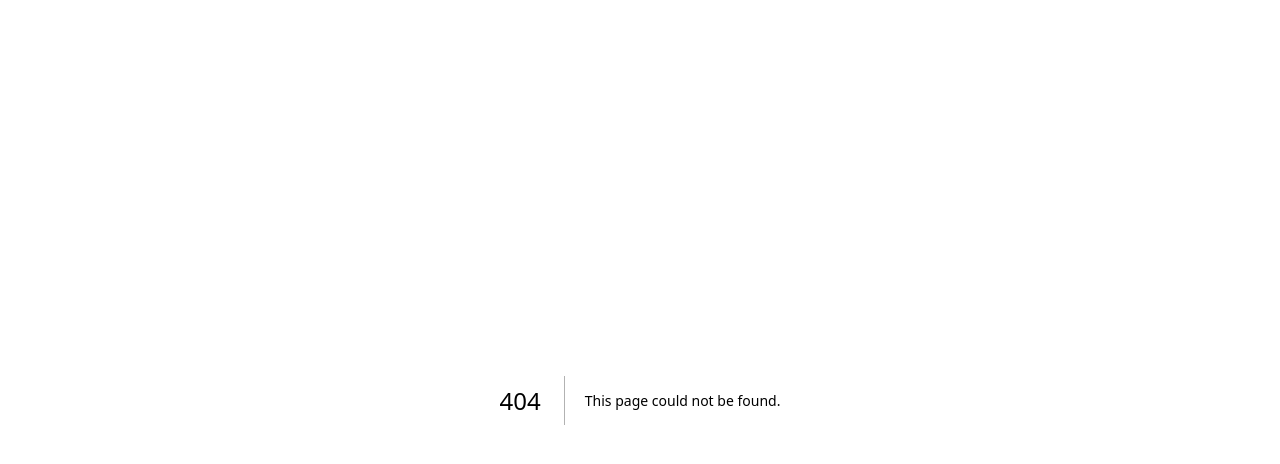
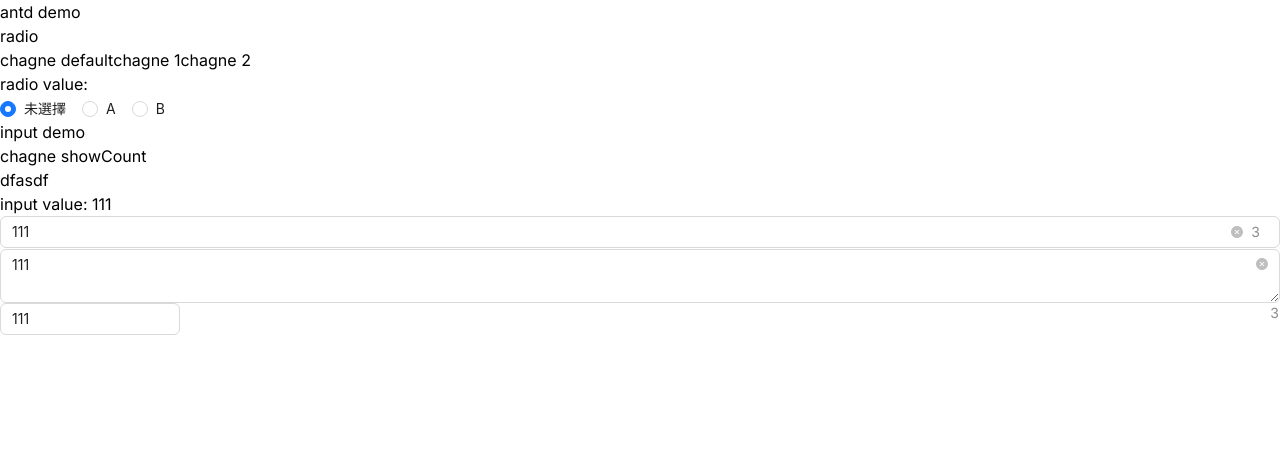
Before and after one commit to JackyHuang700/20230716_next13, a Next.js app: page /antd in a window 1280 px wide. Before the commit this address had no page. Shown: the top 464 px of the page. Built offline with nearby package versions, Linux system fonts and the light colour scheme.

Commit message:
add: add component input & radio

```diff
--- /dev/null
+++ b/app/antd/page.tsx
@@ -0,0 +1,108 @@
+'use client'
+
+import React, { useState } from 'react'
+import AntdInput from "@/components/antd/input"
+import AntdRadio from "@/components/antd/radio"
+import { Radio } from 'antd'
+/* // import { Input } from 'antd'; */
+
+
+function AntdDemo() {
+
+
+  const [inputVal_tem, setInputVal_tem] = useState('111')
+  const [input_tem, setInput_tem] = useState({
+    /**  allowClear: false, */
+    /** showCount: false, */
+    /* type: 'inputNumber', // FIXME:　若為 input 可以刪除 */
+  })
+
+
+  const [radioVal_tem, setRadioVal_tem] = useState('')
+  const [radio_tem, setRadio_tem] = useState({
+  })
+
+
+
+  return (
+    <div>
+      <h5>antd demo</h5>
+
+      <div className="radio">
+        <h5>radio</h5>
+        <div>
+          <button onClick={() => setRadioVal_tem('')}>chagne default</button>
+          <button onClick={() => setRadioVal_tem(1)}>chagne 1</button>
+          <button onClick={() => setRadioVal_tem(2)}>chagne 2</button>
+        </div>
+
+        <div>radio value: {radioVal_tem}</div>
+
+
+        <AntdRadio
+          {...radio_tem}
+          value={radioVal_tem}
+          onChange={setRadioVal_tem}
+        >
+          <Radio value={''}>未選擇</Radio>
+          <Radio value={1}>A</Radio>
+          <Radio value={2}>B</Radio>
+        </AntdRadio>
+      </div>
+
+      <div className="input">
+        <h5>input demo</h5>
+        <button onClick={() => {
+          console.table('input_tem', input_tem.showCount)
+          setInput_tem(() => {
+            return {
+              ...input_tem,
+              showCount: !input_tem.showCount
+            }
+          }
+          )
+        }}>chagne showCount</button>
+        <br />
+        <button onClick={() => {
+          setInputVal_tem(inputVal_tem + '1')
+        }}>dfasdf</button>
+
+        <div>input value: {inputVal_tem}</div>
+
+        <AntdInput
+          {...input_tem}
+          value={inputVal_tem}
+          onChange={setInputVal_tem}
+        />
+        <AntdInput
+          {...input_tem}
+          type='textArea'
+          value={inputVal_tem}
+          onChange={setInputVal_tem}
+        />
+        <AntdInput
+          {...input_tem}
+          type='inputNumber'
+          value={inputVal_tem}
+          onChange={setInputVal_tem}
+        />
+
+
+        {/*         <Input
+          value={input_value}
+          onChange={setInput_value}
+        />
+
+
+        <input type="text" value={input_value} onChange={(e) => {
+          setInput_value(e.target.value)
+        }} /> */}
+      </div>
+
+
+
+    </div>
+  )
+}
+
+export default AntdDemo
--- /dev/null
+++ b/components/antd/input/index.tsx
@@ -0,0 +1,120 @@
+'use client'
+
+import React, { useState, useEffect } from 'react'
+import { Input } from 'antd';
+import type { InputProps, InputNumberProps,  } from 'antd'
+import { cloneDeep } from 'lodash-es'
+import { InputNumber } from 'antd';
+
+function AntDInput(props: TAntDInput) {
+
+  const { TextArea } = Input
+  const {
+    type = 'input',
+    allowClear = true,
+    showCount = true,
+    controls = false,
+    className = 'min-w-[180px]',
+  } = props
+
+  const [attrs, setAttrs] = useState<Omit<TAntDInput, 'value' | 'onChange'> | null>(null)
+
+  useEffect(() => {
+    const _props = cloneDeep({
+      allowClear,
+      showCount,
+      controls,
+      className,
+      ...props
+    })
+
+    delete _props.onChange
+    delete _props.value
+    switch (type) {
+      case 'input':
+      case 'textArea': {
+      }
+        break;
+      case 'inputNumber': {
+        delete _props.allowClear
+        delete _props.showCount
+
+      }
+        break;
+      default: {
+
+      }
+        break;
+    }
+
+    setAttrs({ ..._props })
+
+  }, [props])
+
+  const onChange = (e) => {
+    props && props!.onChange(e.target.value)
+  }
+
+  const onChangeByNumber = (val: number | null) => {
+    props && props.onChange(val)
+  }
+
+  const onGetComponent = (): any => {
+    let _component = null
+
+    switch (type) {
+      case 'input': {
+        _component = (
+          <Input
+            {...attrs}
+            value={props.value}
+            onChange={onChange}
+            suffix={
+              attrs?.suffix ? attrs.suffix : <span />
+            }
+          />
+        )
+      }
+        break;
+      case 'textArea': {
+        _component = (
+          <TextArea
+            {...attrs}
+            value={props.value}
+            onChange={onChange}
+          />
+        )
+      }
+        break;
+      case 'inputNumber': {
+        _component = (
+
+          <InputNumber
+            {...attrs}
+            value={props.value}
+            onChange={onChangeByNumber}
+          />
+        )
+      }
+        break;
+      default: {
+
+      }
+        break;
+    }
+
+    return _component
+  }
+
+  return (
+    <>
+      {onGetComponent()}
+    </>
+  )
+}
+
+type TAntDInput = InputProps & InputNumberProps & {
+  type?: 'input' | 'textArea' | 'inputNumber'
+}
+
+export default AntDInput
--- /dev/null
+++ b/components/antd/radio/index.tsx
@@ -0,0 +1,37 @@
+'use client'
+
+import React, { useState, useEffect } from 'react'
+import { Radio } from 'antd';
+import type { RadioProps } from 'antd'
+
+
+function AntDRadio(props: TAntDRadio) {
+
+  const [attrs, setAttrs] = useState<Omit<TAntDRadio, 'value' | 'onChange'> | null>(null)
+
+  useEffect(() => {
+    const _props = { ...props }
+    delete _props.onChange
+    delete _props.value
+
+    setAttrs({ ..._props })
+
+  }, [props])
+
+  return (
+    <Radio.Group
+      {...attrs}
+      value={props.value}
+      onChange={(e) => {
+        props.onChange(e.target.value)
+      }}
+    >
+      {props.children}
+    </Radio.Group>
+  )
+}
+
+
+type TAntDRadio = RadioProps
+
+export default AntDRadio
```
